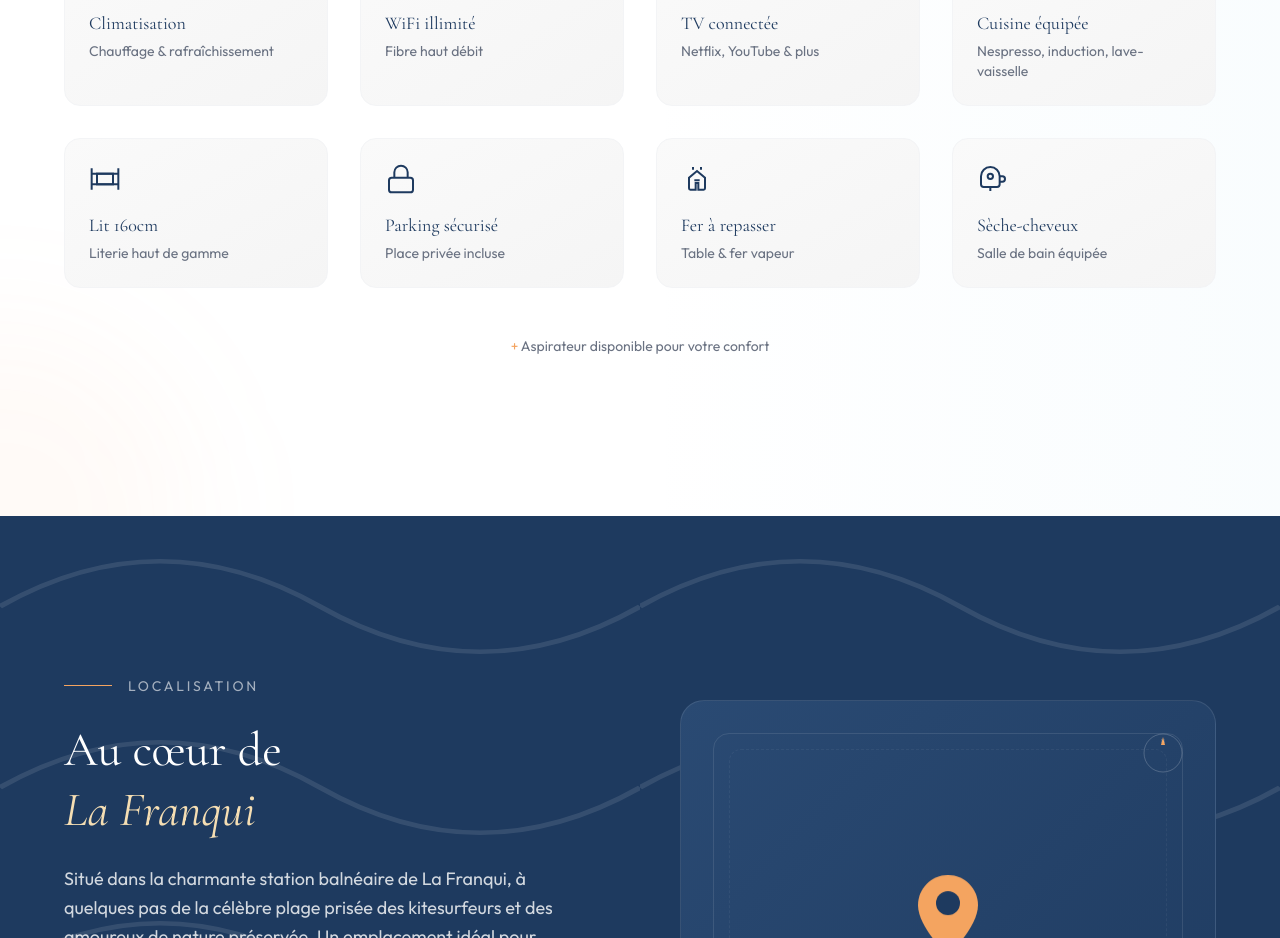
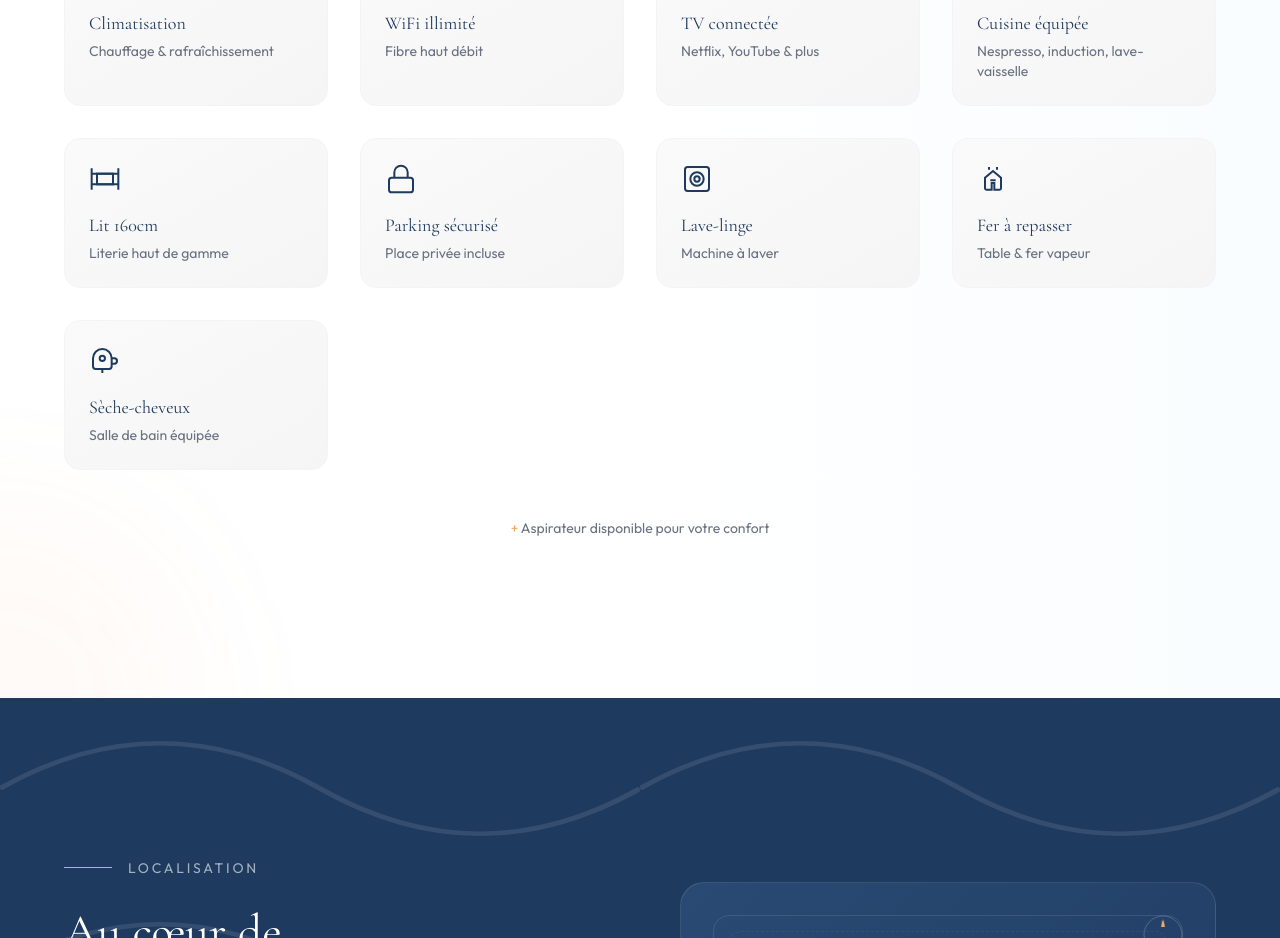
Before and after one commit to yluom/studiolfq, a Next.js app: page / in a window 1280 px wide. Shown: the part 3840-4778 px from the top of the page. Built offline with nearby package versions, Linux system fonts and the light colour scheme.

Commit message:
Ajout du lave-linge aux équipements

```diff
--- a/components/Amenities.tsx
+++ b/components/Amenities.tsx
@@ -62,6 +62,17 @@ const amenities = [
     ),
     title: 'Parking sécurisé',
     description: 'Place privée incluse',
+  },
+  {
+    icon: (
+      <svg viewBox="0 0 24 24" fill="none" stroke="currentColor" strokeWidth="1.5" className="w-8 h-8">
+        <rect x="3" y="3" width="18" height="18" rx="2" />
+        <circle cx="12" cy="12" r="5" />
+        <circle cx="12" cy="12" r="2" />
+      </svg>
+    ),
+    title: 'Lave-linge',
+    description: 'Machine à laver',
   },
   {
     icon: (
```
